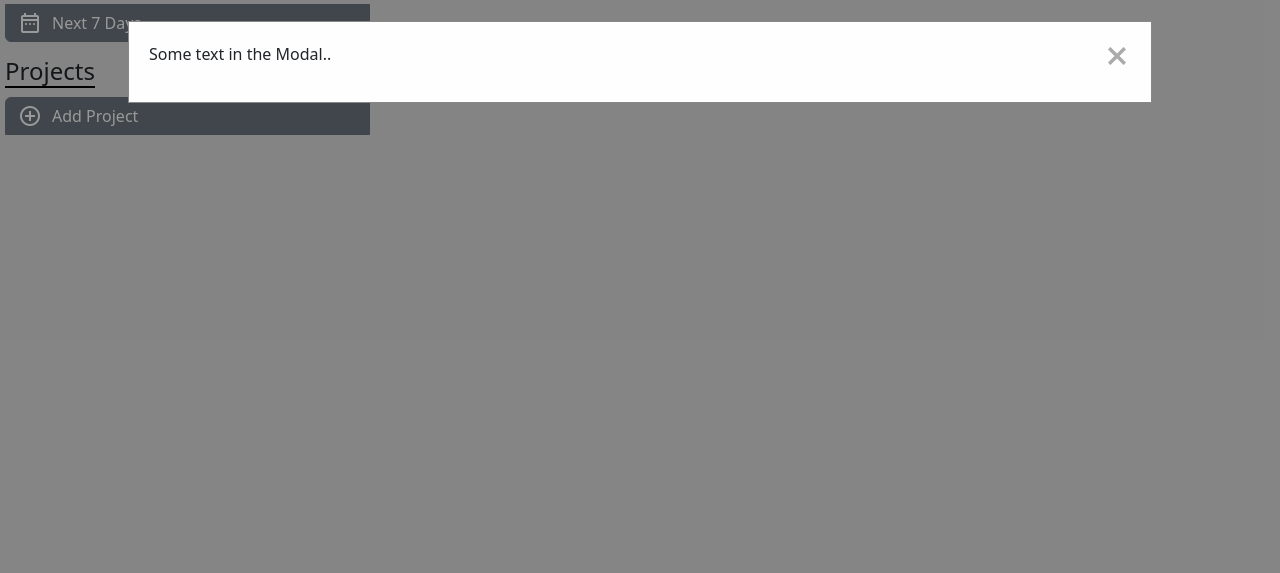
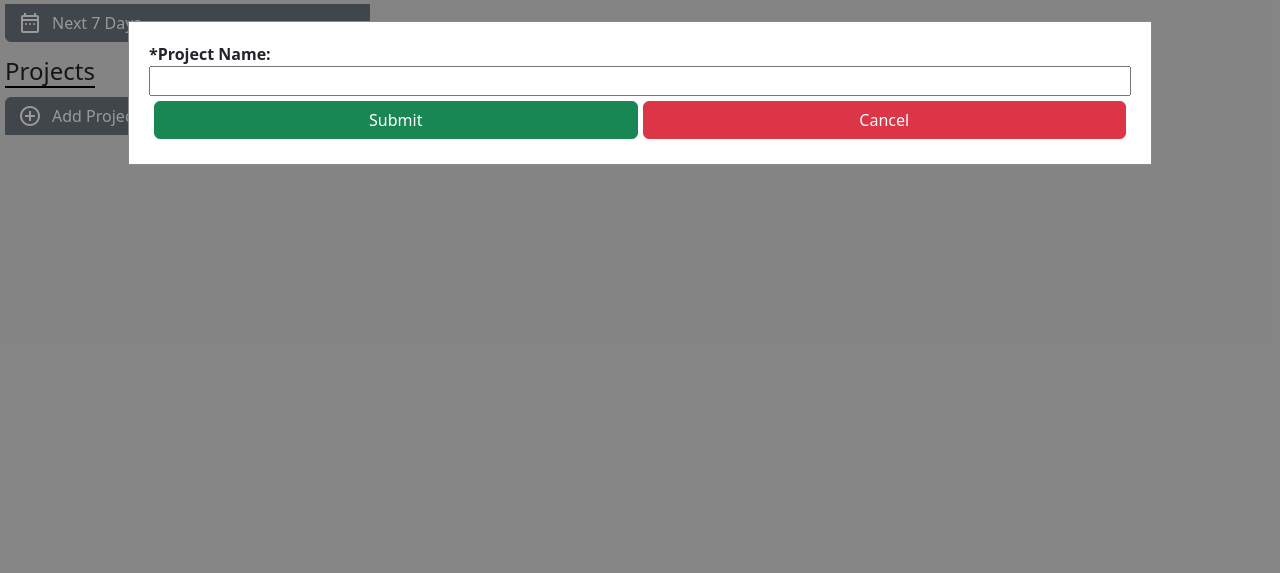
Before and after one commit to tommy128works/Todo-List, a website built with webpack: page src/index.html in a window 1280 px wide. Shown: the part 171-744 px from the top of the page. Built offline with nearby package versions, Linux system fonts and the light colour scheme.

Commit message:
feat: add styling to project form modal
Project form modal has the previous form layout, but no eventlisteners
have been added yet.

```diff
--- a/src/js/navigationProjects.js
+++ b/src/js/navigationProjects.js
@@ -48,22 +48,68 @@ const createAddButton = () => {
   return btn;
 };
 
-const createAddProjectForm = () => {
-  let form = document.createElement("form");
-  form.setAttribute("id", "project-form");
-  form.classList.add("project-form");
+// const createAddProjectForm = () => {
+//   let form = document.createElement("form");
+//   form.setAttribute("id", "project-form");
+//   form.classList.add("project-form");
+
+//   let label = document.createElement("label");
+//   label.setAttribute("for", "project_name");
+//   label.textContent = "*Project Name:";
+//   form.appendChild(label);
+
+//   let input = document.createElement("input");
+//   input.setAttribute("type", "text");
+//   input.setAttribute("name", "project_name");
+//   input.setAttribute("id", "project_name");
+//   input.required = true;
+//   form.appendChild(input);
+
+//   let btnsContainer = document.createElement("div");
+//   btnsContainer.classList.add("btns-container");
+
+//   let submitBtn = document.createElement("button");
+//   // "submit" submits the form and refreshes page, but this specific application may not need to submit to a real database
+//   // if no real database, you can set type = "button" to stop refreshes
+//   submitBtn.setAttribute("type", "button");
+//   submitBtn.setAttribute("id", "submit-project-button");
+//   submitBtn.textContent = "Submit";
+//   submitBtn.classList.add("btn", "btn-success");
+//   btnsContainer.appendChild(submitBtn);
+
+//   let cancelBtn = document.createElement("button");
+//   cancelBtn.setAttribute("id", "cancel-project-button");
+//   cancelBtn.setAttribute("type", "button");
+//   cancelBtn.textContent = "Cancel";
+//   cancelBtn.classList.add("btn", "btn-danger");
+//   btnsContainer.appendChild(cancelBtn);
+
+//   form.appendChild(btnsContainer);
+
+//   return form;
+// };
+
+const createAddProjectFormModal = () => {
+  let projectModal = document.createElement("div");
+  projectModal.setAttribute("id", "project-modal");
+  projectModal.classList.add("project-modal");
+
+  let projectModalForm = document.createElement("form");
+  projectModal.setAttribute("id", "project-form"); // this might be used to open the modal so this may be moved
+  projectModalForm.classList.add("project-modal-content");
 
   let label = document.createElement("label");
   label.setAttribute("for", "project_name");
   label.textContent = "*Project Name:";
-  form.appendChild(label);
+  projectModalForm.appendChild(label);
 
   let input = document.createElement("input");
   input.setAttribute("type", "text");
   input.setAttribute("name", "project_name");
   input.setAttribute("id", "project_name");
   input.required = true;
-  form.appendChild(input);
+  projectModalForm.appendChild(input);
+
 
   let btnsContainer = document.createElement("div");
   btnsContainer.classList.add("btns-container");
@@ -84,29 +130,9 @@ const createAddProjectForm = () => {
   cancelBtn.classList.add("btn", "btn-danger");
   btnsContainer.appendChild(cancelBtn);
 
-  form.appendChild(btnsContainer);
+  projectModalForm.appendChild(btnsContainer);
 
-  return form;
-};
-
-const createAddProjectFormModal = () => {
-  let projectModal = document.createElement("div");
-  projectModal.setAttribute("id", "project-modal");
-  projectModal.classList.add("project-modal");
-
-  let projectModalContent = document.createElement("div");
-  projectModalContent.classList.add("project-modal-content");
-
-  let closeBtn = document.createElement("span");
-  closeBtn.classList.add("modal-close", "material-symbols-outlined");
-  closeBtn.textContent = " close";
-  projectModalContent.appendChild(closeBtn);
-
-  let p = document.createElement("p");
-  p.textContent = "Some text in the Modal..";
-  projectModalContent.appendChild(p);
-
-  projectModal.appendChild(projectModalContent);
+  projectModal.appendChild(projectModalForm);
 
   return projectModal;
 }
@@ -129,7 +155,7 @@ const navigationProjects = (projectsTitles) => {
   }
 
   container.appendChild(createAddButton());
-  container.appendChild(createAddProjectForm());
+  // container.appendChild(createAddProjectForm());
 
   container.appendChild(createAddProjectFormModal());
 
--- a/src/scss/styles.scss
+++ b/src/scss/styles.scss
@@ -83,14 +83,15 @@ footer {
   text-align: left;
 }
 
-.project-form {
-  margin: 5px;
-  display: none;
+// // delete this class afterwards
+// .project-form {
+//   margin: 5px;
+//   // display: none;
 
-  label {
-    font-weight: bold;
-  }
-}
+//   label {
+//     font-weight: bold;
+//   }
+// }
 
 .project-modal {
   // display: none;
@@ -111,6 +112,12 @@ footer {
   padding: 20px;
   border: 1px solid #888;
   width: 80%;
+  display: flex;
+  flex-direction: column;
+
+  label {
+    font-weight: bold;
+  }
 }
 
 .modal-close {
@@ -119,14 +126,6 @@ footer {
   font-size: 28px;
   font-weight: bold;
 }
-
-.modal-close:hover,
-.modal-close:focus {
-  color: black;
-  text-decoration: none;
-  cursor: pointer;
-}
-
 
 
 .btns-container {
```
